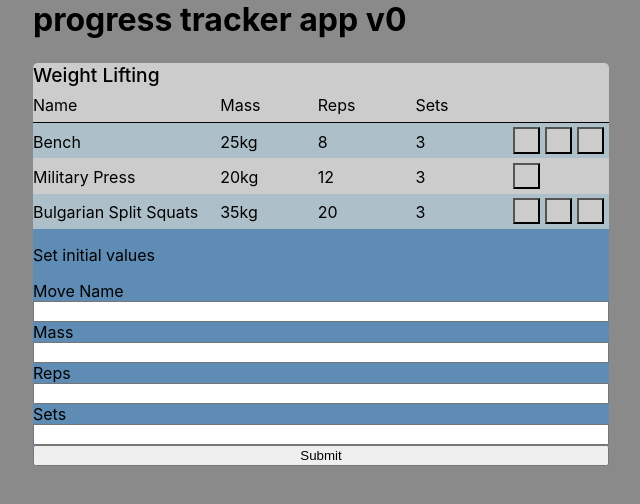
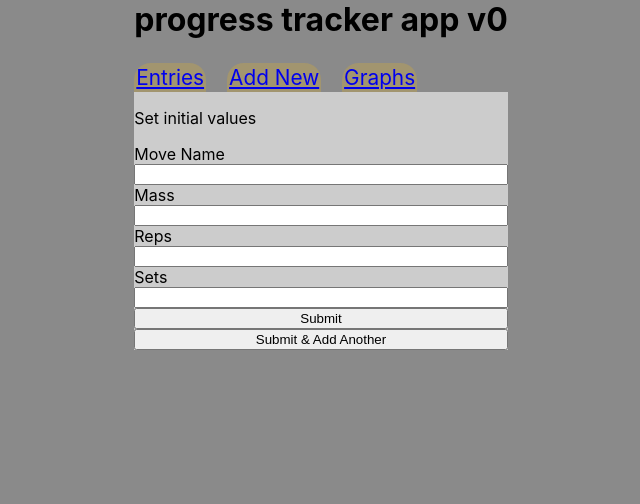
Before and after one commit to jessejp/progress-tracker, a React (Create React App) app: page /addnew in a window 1280 px wide. Shown: the top 504 px of the page, without its empty margins (319-959 px from the left). Built offline with nearby package versions, Linux system fonts and the light colour scheme.

Commit message:
Added router

```diff
--- a/package.json
+++ b/package.json
@@ -10,6 +10,7 @@
     "react": "^17.0.2",
     "react-dom": "^17.0.2",
     "react-redux": "^7.2.6",
+    "react-router-dom": "^6.2.2",
     "react-scripts": "5.0.0",
     "web-vitals": "^2.1.4"
   },
--- a/src/App.js
+++ b/src/App.js
@@ -3,15 +3,19 @@ import Header from "./containers/Header";
 import Entries from "./containers/Entries";
 import Graph from "./containers/Graph";
 import AddEntryForm from "./containers/AddEntryForm";
+import { Routes, Route, Navigate } from "react-router-dom";
 
 function App() {
   return (
     <div className="App">
       <div>
         <Header />
-        <Entries />
-        <Graph />
-        <AddEntryForm />
+        <Routes>
+          <Route path="/" element={<Navigate replace to="/entries" />} />
+          <Route path="/entries" element={<Entries />} />
+          <Route path="/addnew" element={<AddEntryForm />} />
+          <Route path="/graphs" element={<Graph />} />
+        </Routes>
       </div>
     </div>
   );
--- a/src/containers/AddEntryForm.js
+++ b/src/containers/AddEntryForm.js
@@ -2,16 +2,20 @@ import css from "./AddEntryForm.module.css";
 import { useDispatch } from "react-redux";
 import { entryActions } from "../store/entries-slice";
 import { useState } from "react";
+import { useNavigate } from "react-router-dom";
+
+const defaultFormState = {
+  name: "",
+  mass: "",
+  reps: "",
+  sets: "",
+};
 
 const AddEntryForm = () => {
-  const [userInput, setUserInput] = useState({
-    name: "",
-    mass: "",
-    reps: "",
-    sets: "",
-  });
+  const [userInput, setUserInput] = useState(defaultFormState);
 
   const dispatch = useDispatch();
+  const navigate = useNavigate();
 
   const updateInputStates = (event) => {
     switch (event.target.id) {
@@ -42,6 +46,8 @@ const AddEntryForm = () => {
           sets: event.target.value,
         });
         break;
+      default:
+        break;
     }
   };
 
@@ -55,24 +61,55 @@ const AddEntryForm = () => {
         sets: +userInput.sets,
       })
     );
+
+    setUserInput(defaultFormState);
+
+    if (!event.target.innerText.includes("Add Another")) {
+      navigate("/entries");
+    }
   };
 
   return (
     <form className={css.formContainer}>
       <p>Set initial values</p>
       <label htmlFor="name">Move Name</label>
-      <input type="text" name="name" id="name" onChange={updateInputStates} />
+      <input
+        type="text"
+        name="name"
+        id="name"
+        value={userInput.name}
+        onChange={updateInputStates}
+      />
 
       <label htmlFor="mass">Mass</label>
-      <input type="number" name="mass" id="mass" onChange={updateInputStates} />
+      <input
+        type="number"
+        name="mass"
+        id="mass"
+        value={userInput.mass}
+        onChange={updateInputStates}
+      />
 
       <label htmlFor="reps">Reps</label>
-      <input type="number" name="reps" id="reps" onChange={updateInputStates} />
+      <input
+        type="number"
+        name="reps"
+        id="reps"
+        value={userInput.reps}
+        onChange={updateInputStates}
+      />
 
       <label htmlFor="sets">Sets</label>
-      <input type="number" name="sets" id="sets" onChange={updateInputStates} />
+      <input
+        type="number"
+        name="sets"
+        id="sets"
+        value={userInput.sets}
+        onChange={updateInputStates}
+      />
 
       <button onClick={addNewEntry}>Submit</button>
+      <button onClick={addNewEntry}>Submit & Add Another</button>
     </form>
   );
 };
--- a/src/containers/AddEntryForm.module.css
+++ b/src/containers/AddEntryForm.module.css
@@ -1,5 +1,5 @@
 .formContainer {
   display: flex;
   flex-direction: column;
-  background: #5e8cb5;
+  background: #ccc;
 }
--- a/src/containers/Header.js
+++ b/src/containers/Header.js
@@ -1,9 +1,21 @@
 import css from "./Header.module.css";
+import { NavLink } from "react-router-dom";
 
 const Header = () => {
   return (
     <header>
       <h1 className={css.heading}>progress tracker app v0</h1>
+      <div className={css.menuSelections}>
+        <div className={css.menuItem}>
+          <NavLink to="/entries">Entries</NavLink>
+        </div>
+        <div className={css.menuItem}>
+          <NavLink to="/addnew">Add New</NavLink>
+        </div>
+        <div className={css.menuItem}>
+          <NavLink to="/graphs">Graphs</NavLink>
+        </div>
+      </div>
     </header>
   );
 };
--- a/src/index.js
+++ b/src/index.js
@@ -1,14 +1,19 @@
 import React from "react";
 import ReactDOM from "react-dom";
+import { BrowserRouter } from "react-router-dom";
 import "./index.css";
+
 import App from "./App";
+
 import { Provider } from "react-redux";
 import store from "./store/store";
 
 ReactDOM.render(
   <React.StrictMode>
     <Provider store={store}>
-      <App />
+      <BrowserRouter>
+        <App />
+      </BrowserRouter>
     </Provider>
   </React.StrictMode>,
   document.getElementById("root")
```
Also changed, not shown: 1 other file (tests, documents, lock files or other folders).
